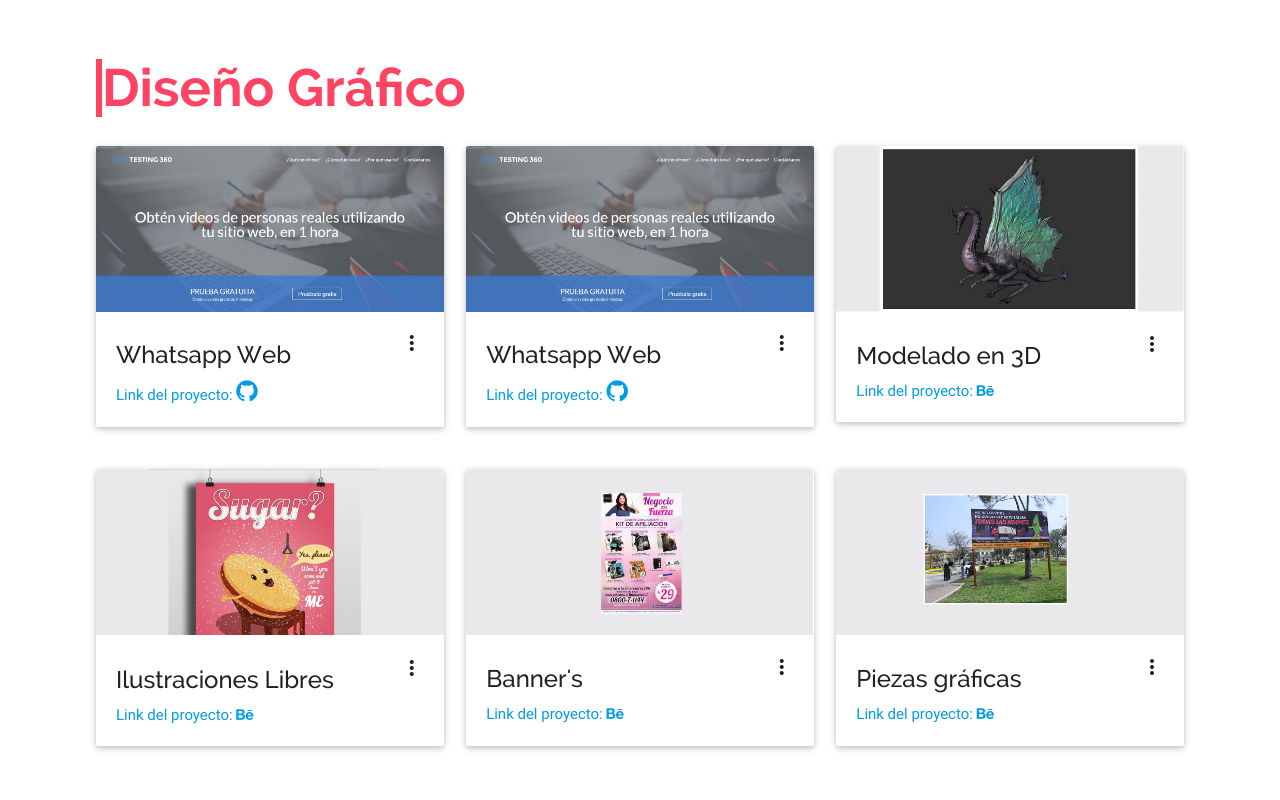
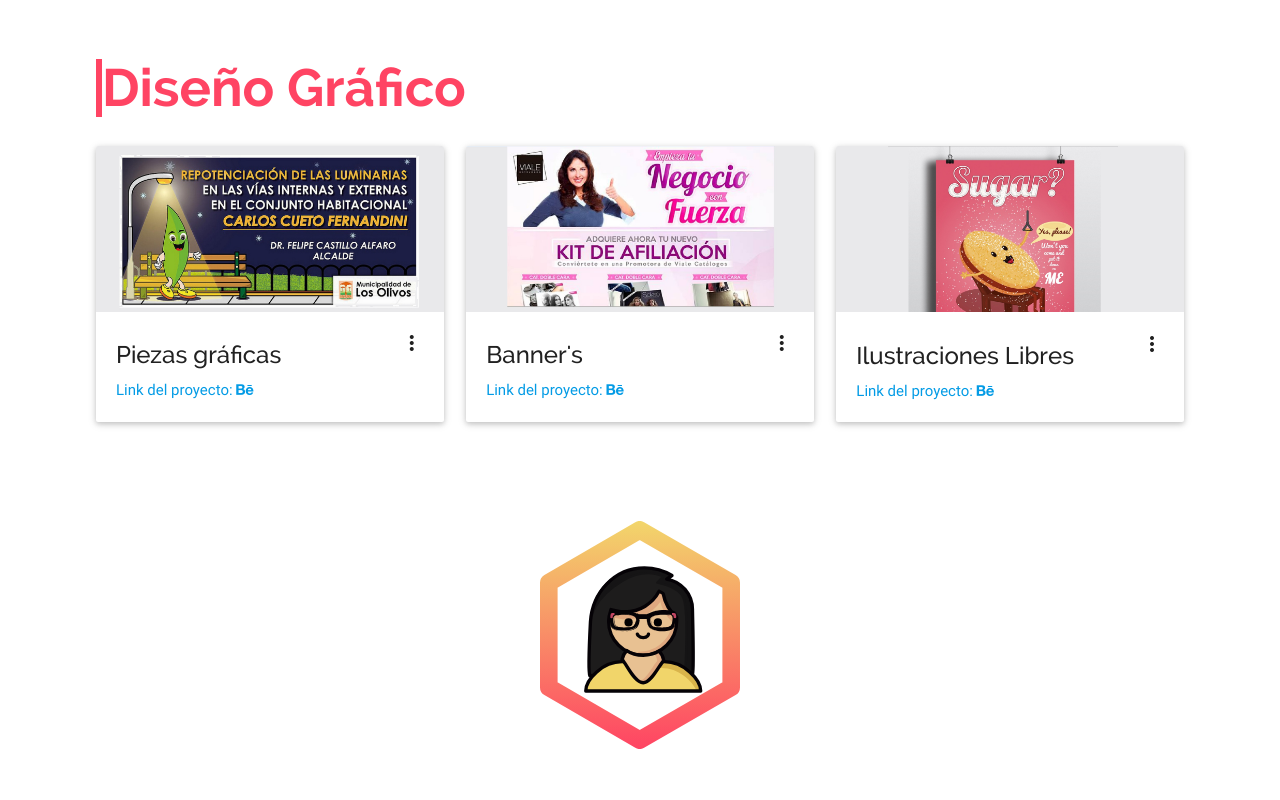
Before and after one commit to Michu6/karenvaldivia, a plain HTML site: page portfolio.html in a window 1280 px wide. Shown: the part 900-1700 px from the top of the page. Drawn offline with Linux system fonts and the light colour scheme.

Commit message:
changing the links

```diff
--- a/js/main.js
+++ b/js/main.js
@@ -8,10 +8,6 @@ $(document).ready(function(){
 		$('html, body').stop().animate({
 		scrollTop: $($anchor.attr('href')).offset().top}, 2000, 'easeInOutExpo');
 		event.preventDefault();
-		// $("#slide-out").hide();
-		// $("#sidenav-overlay").hide();
-		// $("#slide-out").show();
-		// $("#sidenav-overlay").show();
 	});
 
 	$(".index").click(function() {
--- a/portfolio.html
+++ b/portfolio.html
@@ -135,89 +135,7 @@
 					<div class="col s12 m6 l4">
 						<div class="card">
 							<div class="card-image waves-effect waves-block waves-light">
-								<img class="activator" src="images/img1.jpg">
-							</div>
-							<div class="card-content">
-								<span class="card-title activator grey-text text-darken-4">Whatsapp Web<i class="material-icons right">more_vert</i></span>
-								<p><a href="#">Link del proyecto: <i class="fa fa-github"></i></a></p>
-							</div>
-							<div class="card-reveal">
-								<span class="card-title grey-text text-darken-4">Whatsapp Web<i class="material-icons right">close</i></span>
-								<p class="">Proyecto realizado con HTML5 y CSS3.</p>
-								<p><a class="linkProject" href="#">Link del proyecto: <i class="fa fa-github"></i></a></p>
-							</div>
-						</div>
-					</div>
-					<div class="col s12 m6 l4">
-						<div class="card">
-							<div class="card-image waves-effect waves-block waves-light">
-								<img class="activator" src="images/img1.jpg">
-							</div>
-							<div class="card-content">
-								<span class="card-title activator grey-text text-darken-4">Whatsapp Web<i class="material-icons right">more_vert</i></span>
-								<p><a href="#">Link del proyecto: <i class="fa fa-github"></i></a></p>
-							</div>
-							<div class="card-reveal">
-								<span class="card-title grey-text text-darken-4">Whatsapp Web<i class="material-icons right">close</i></span>
-								<p class="">Proyecto realizado con HTML5 y CSS3.</p>
-								<p><a class="linkProject" href="#">Link del proyecto: <i class="fa fa-github"></i></a></p>
-							</div>
-						</div>
-					</div>
-					<div class="col s12 m6 l4">
-						<div class="card">
-							<div class="card-image waves-effect waves-block waves-light">
-								<img class="activator" src="images/disB.jpg">
-							</div>
-							<div class="card-content">
-								<span class="card-title activator grey-text text-darken-4">Modelado en 3D<i class="material-icons right">more_vert</i></span>
-								<p><a href="https://www.behance.net/gallery/38190747/Modelado-en-3D" target="_blank">Link del proyecto: <i class="fa fa-behance"></i></a></p>
-							</div>
-							<div class="card-reveal">
-								<span class="card-title grey-text text-darken-4">Modelado en 3D<i class="material-icons right">close</i></span>
-								<p>Modelado de personajes y objetos en Autodesk 3ds Max.</p>
-								<p><a class="linkProject" href="https://www.behance.net/gallery/38190747/Modelado-en-3D" target="_blank">Link del proyecto: <i class="fa fa-behance"></i></a></p>
-							</div>
-						</div>
-					</div>
-				</div>
-				<div class="row">
-					<div class="col s12 m12 l4">
-						<div class="card">
-							<div class="card-image waves-effect waves-block waves-light">
-								<img class="activator" src="images/disA.jpg">
-							</div>
-							<div class="card-content">
-								<span class="card-title activator grey-text text-darken-4">Ilustraciones Libres<i class="material-icons right">more_vert</i></span>
-								<p><a href="https://www.behance.net/gallery/29426649/Sugar-Maroon-5" target="_blank">Link del proyecto: <i class="fa fa-behance"></i></a></p>
-							</div>
-							<div class="card-reveal">
-								<span class="card-title grey-text text-darken-4">Estudio - W<i class="material-icons right">close</i></span>
-								<p>Proyecto realizado con HTML5, Sass y Jade.</p>
-								<p><a class="linkProject" href="https://www.behance.net/gallery/29426649/Sugar-Maroon-5" target="_blank">Link del proyecto: <i class="fa fa-behance"></i></a></p>
-							</div>
-						</div>
-					</div>
-					<div class="col s12 m6 l4">
-						<div class="card">
-							<div class="card-image waves-effect waves-block waves-light">
-								<img class="activator" src="images/disC.jpg">
-							</div>
-							<div class="card-content">
-								<span class="card-title activator grey-text text-darken-4">Banner's<i class="material-icons right">more_vert</i></span>
-								<p><a href="https://www.behance.net/gallery/38191423/Banners-de-promociones" target="_blank">Link del proyecto: <i class="fa fa-behance"></i></a></p>
-							</div>
-							<div class="card-reveal">
-								<span class="card-title grey-text text-darken-4">Banner's<i class="material-icons right">close</i></span>
-								<p class="">Banner's realizados durante mi experiencia laboral en Viale Catálogos</p>
-								<p><a class="linkProject" href="https://www.behance.net/gallery/38191423/Banners-de-promociones" target="_blank">Link del proyecto: <i class="fa fa-behance"></i></a></p>
-							</div>
-						</div>
-					</div>
-					<div class="col s12 m6 l4">
-						<div class="card">
-							<div class="card-image waves-effect waves-block waves-light">
-								<img class="activator" src="images/disD.jpg">
+								<img class="activator" src="images/disF.jpg">
 							</div>
 							<div class="card-content">
 								<span class="card-title activator grey-text text-darken-4">Piezas gráficas<i class="material-icons right">more_vert</i></span>
@@ -229,8 +147,40 @@
 								<p><a class="linkProject" href="https://www.behance.net/gallery/38191783/Piezas-graficas" target="_blank">Link del proyecto: <i class="fa fa-behance"></i></a></p>
 							</div>
 						</div>
+
 					</div>
-
+					<div class="col s12 m6 l4">
+						<div class="card">
+							<div class="card-image waves-effect waves-block waves-light">
+								<img class="activator" src="images/disE.jpg">
+							</div>
+							<div class="card-content">
+								<span class="card-title activator grey-text text-darken-4">Banner's<i class="material-icons right">more_vert</i></span>
+								<p><a href="https://www.behance.net/gallery/38191423/Banners-de-promociones" target="_blank">Link del proyecto: <i class="fa fa-behance"></i></a></p>
+							</div>
+							<div class="card-reveal">
+								<span class="card-title grey-text text-darken-4">Banner's<i class="material-icons right">close</i></span>
+								<p class="">Banner's realizados durante mi experiencia laboral en Viale Catálogos.</p>
+								<p><a class="linkProject" href="https://www.behance.net/gallery/38191423/Banners-de-promociones" target="_blank">Link del proyecto: <i class="fa fa-behance"></i></a></p>
+							</div>
+						</div>
+					</div>
+					<div class="col s12 m12 l4">
+						<div class="card">
+							<div class="card-image waves-effect waves-block waves-light">
+								<img class="activator" src="images/disA.jpg">
+							</div>
+							<div class="card-content">
+								<span class="card-title activator grey-text text-darken-4">Ilustraciones Libres<i class="material-icons right">more_vert</i></span>
+								<p><a href="https://www.behance.net/karenvaldivia" target="_blank">Link del proyecto: <i class="fa fa-behance"></i></a></p>
+							</div>
+							<div class="card-reveal">
+								<span class="card-title grey-text text-darken-4">Ilustraciones Libres<i class="material-icons right">close</i></span>
+								<p>Descubre en mi red Behance las ilustraciones que hago usando como herramienta principal Adobe Illustrator </p>
+								<p><a class="linkProject" href="https://www.behance.net/karenvaldivia" target="_blank">Link del proyecto: <i class="fa fa-behance"></i></a></p>
+							</div>
+						</div>
+					</div>
 				</div>
 			</div>
 		</section>
```
Also changed, not shown: images/disE.jpg (added), images/disF.jpg (added).
